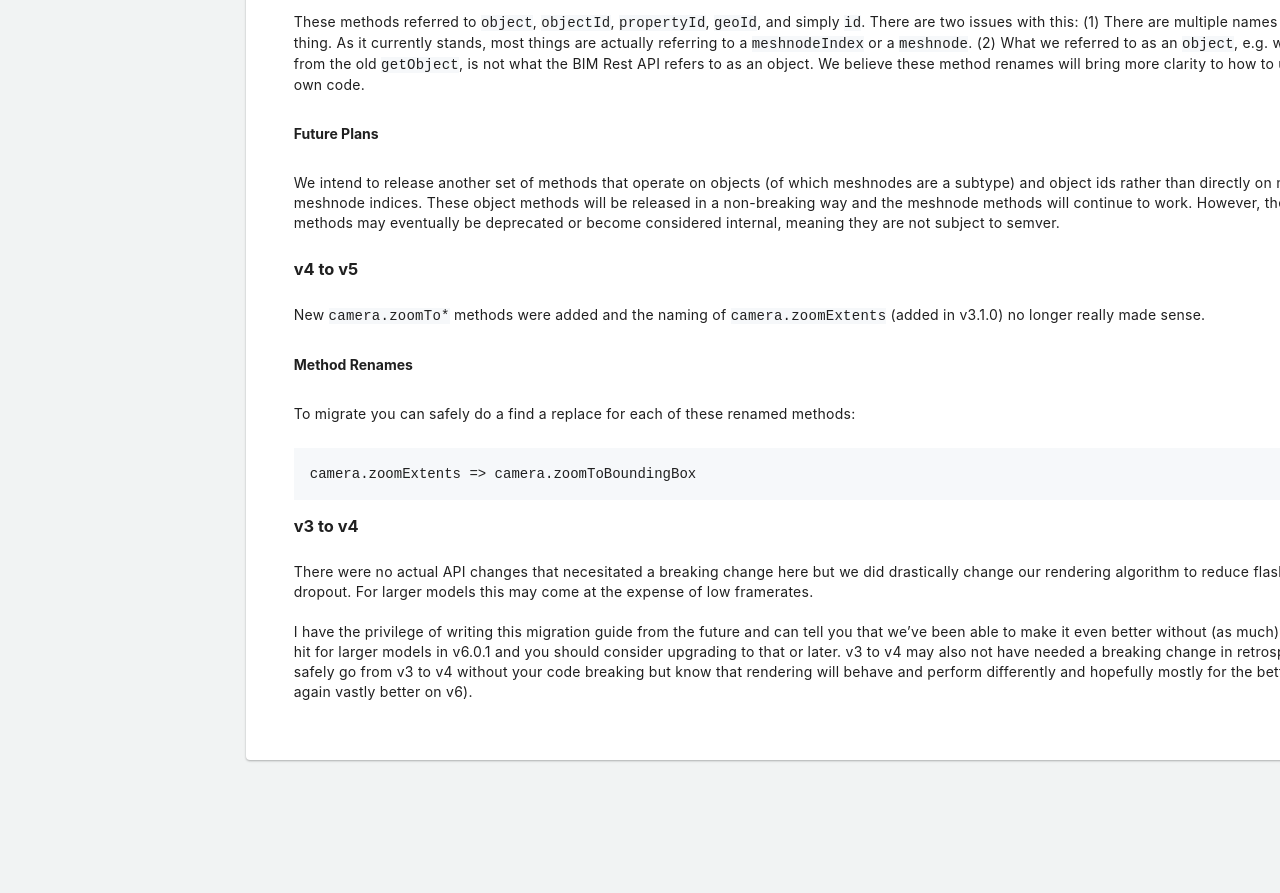
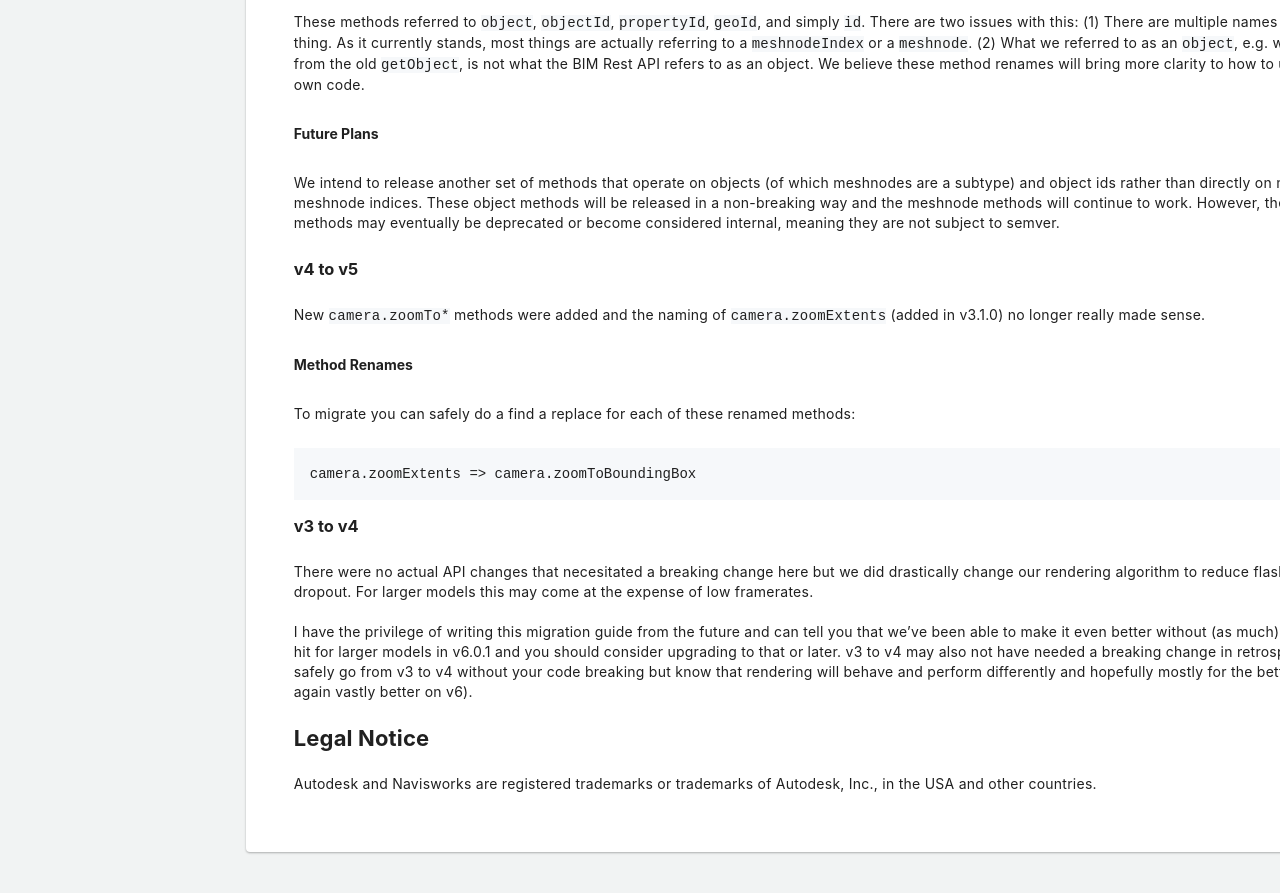
Before and after one commit to procore/documentation, a Jekyll site: the page built from bim_webviewer/bim_web_viewer.md, in a window 1280 px wide and 900 px high, scrolled down 74737 px. Shown: the top 893 px of the window. Built offline with Jekyll 4.4.1, drawn with Linux system fonts in a browser that asks for light colours; comment, search, counter and statistics services are not loaded; before the commit the page ends 75545 px from its top, so only the background shows below that.

Commit message:
Add legal notice

```diff
--- a/bim_webviewer/bim_web_viewer.md
+++ b/bim_webviewer/bim_web_viewer.md
@@ -3659,3 +3659,7 @@ camera.zoomExtents => camera.zoomToBoundingBox
 There were no actual API changes that necesitated a breaking change here but we did drastically change our rendering algorithm to reduce flashing and dropout. For larger models this may come at the expense of low framerates.
 
 I have the privilege of writing this migration guide from the future and can tell you that we've been able to make it even better without (as much) of a framerate hit for larger models in v6.0.1 and you should consider upgrading to that or later. v3 to v4 may also not have needed a breaking change in retrospect so you can safely go from v3 to v4 without your code breaking but know that rendering will behave and perform differently and hopefully mostly for the better on v4 (but again vastly better on v6).
+
+## Legal Notice
+
+Autodesk and Navisworks are registered trademarks or trademarks of Autodesk, Inc., in the USA and other countries.
```
